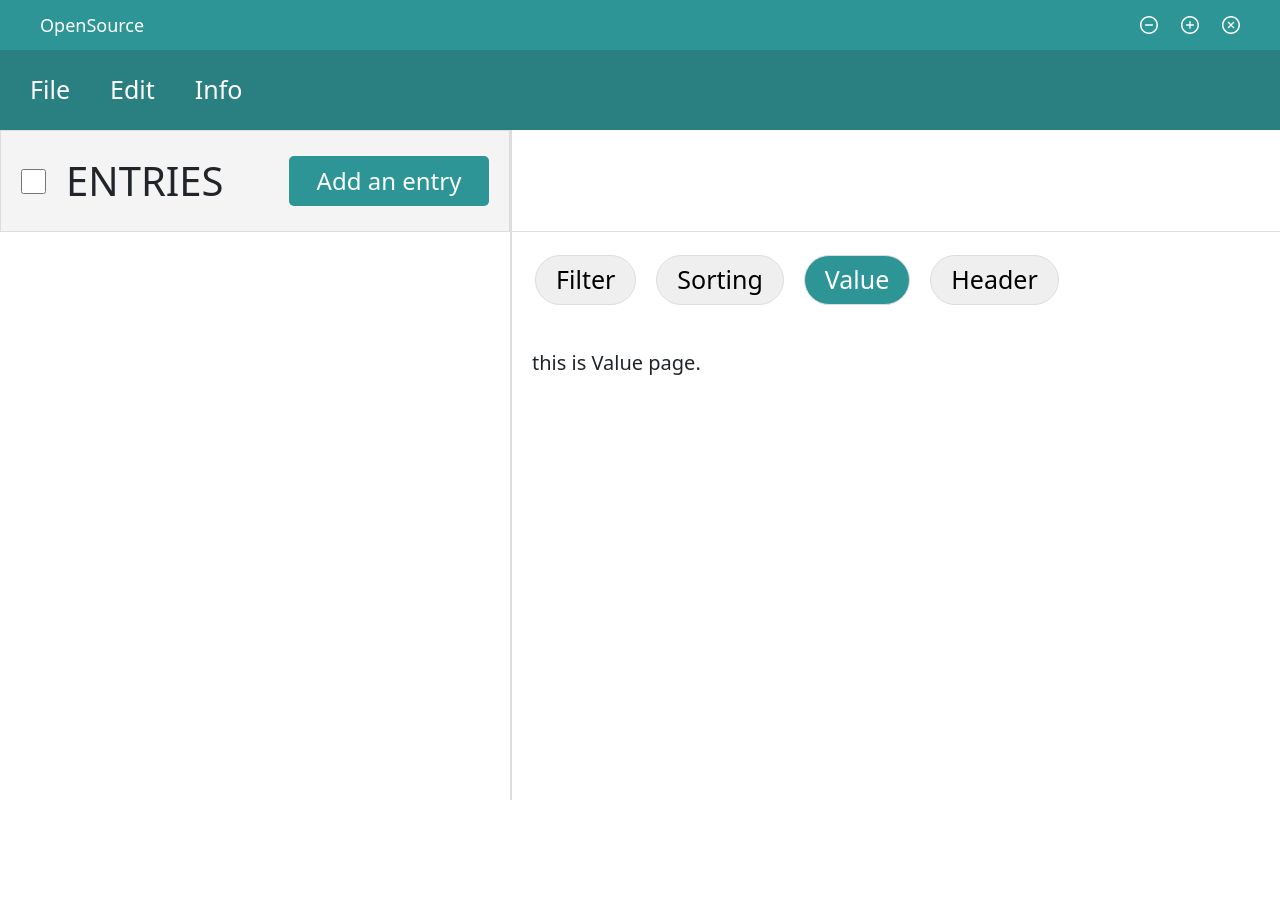
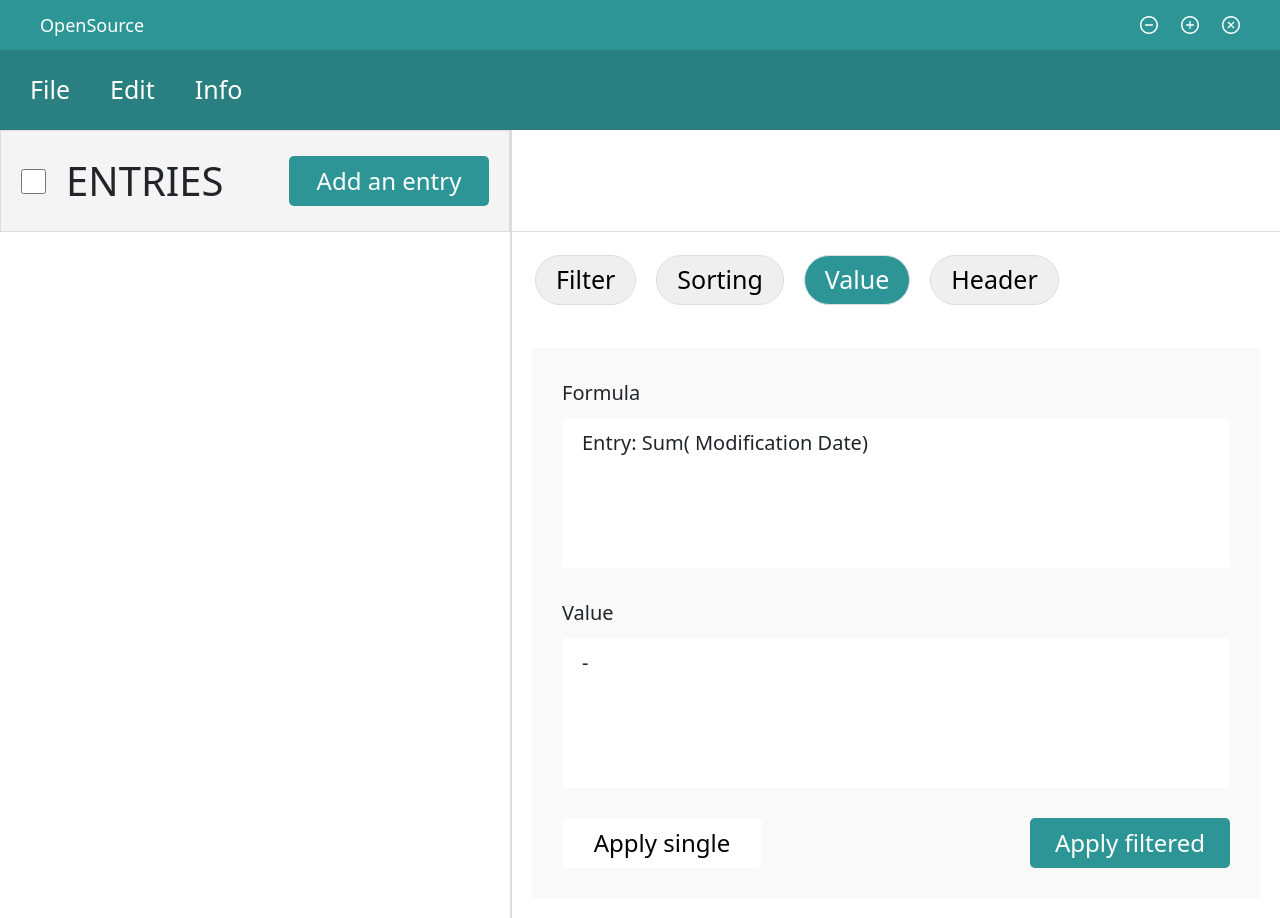
Before and after one commit to GregorGT/RuNo, a React (Vite) app: page / in a window 1280 px wide. Both pictures are taken after a click on the button "Value". Before the commit the page ends 800 px from the top, so only its background shows below. Built offline with nearby package versions, Linux system fonts and the light colour scheme.

Commit message:
add valu tab

```diff
--- a/src/App.scss
+++ b/src/App.scss
@@ -69,4 +69,7 @@
   .justify-center {
     justify-content: center;
   }
+  .justify-between {
+    justify-content: space-between;
+  }
 }
--- a/src/components/Components.scss
+++ b/src/components/Components.scss
@@ -170,5 +170,43 @@
         margin: 20px;
       }
     }
+
+    .value {
+      display: flex;
+      flex-direction: column;
+      background: var(--black-50, #f9f9f9);
+      padding: 30px;
+
+      .apply-single {
+        background-color: white;
+        border-radius: 5px;
+        border: 0;
+        color: black;
+        font-size: 24px;
+        font-weight: 400;
+        width: 200px;
+        height: 50px;
+      }
+      .apply-filtered {
+        background-color: var(--primary-700-main, #004c40);
+        border-radius: 5px;
+        border: 0;
+        color: white;
+        font-size: 24px;
+        font-weight: 400;
+        width: 200px;
+        height: 50px;
+      }
+      .editor {
+        background-color: white;
+        height: 150px;
+        width: 100%;
+        padding-top: 10px;
+        padding-left: 20px;
+        border-radius: 5px;
+        margin-top: 10px;
+        margin-bottom: 30px;
+      }
+    }
   }
 }
--- a/src/components/TabComponent/Value.tsx
+++ b/src/components/TabComponent/Value.tsx
@@ -1,6 +1,15 @@
 const Value = () => {
   return (
-    <>this is Value page.</>
+    <div className="value">
+      <div>Formula</div>
+      <div className="editor">Entry: Sum( Modification Date)</div>
+      <div>Value</div>
+      <div className="editor">-</div>
+      <div className="flex justify-between">
+        <button className="apply-single">Apply single</button>
+        <button className="apply-filtered">Apply filtered</button>
+      </div>
+    </div>
   )
 }
 
```
